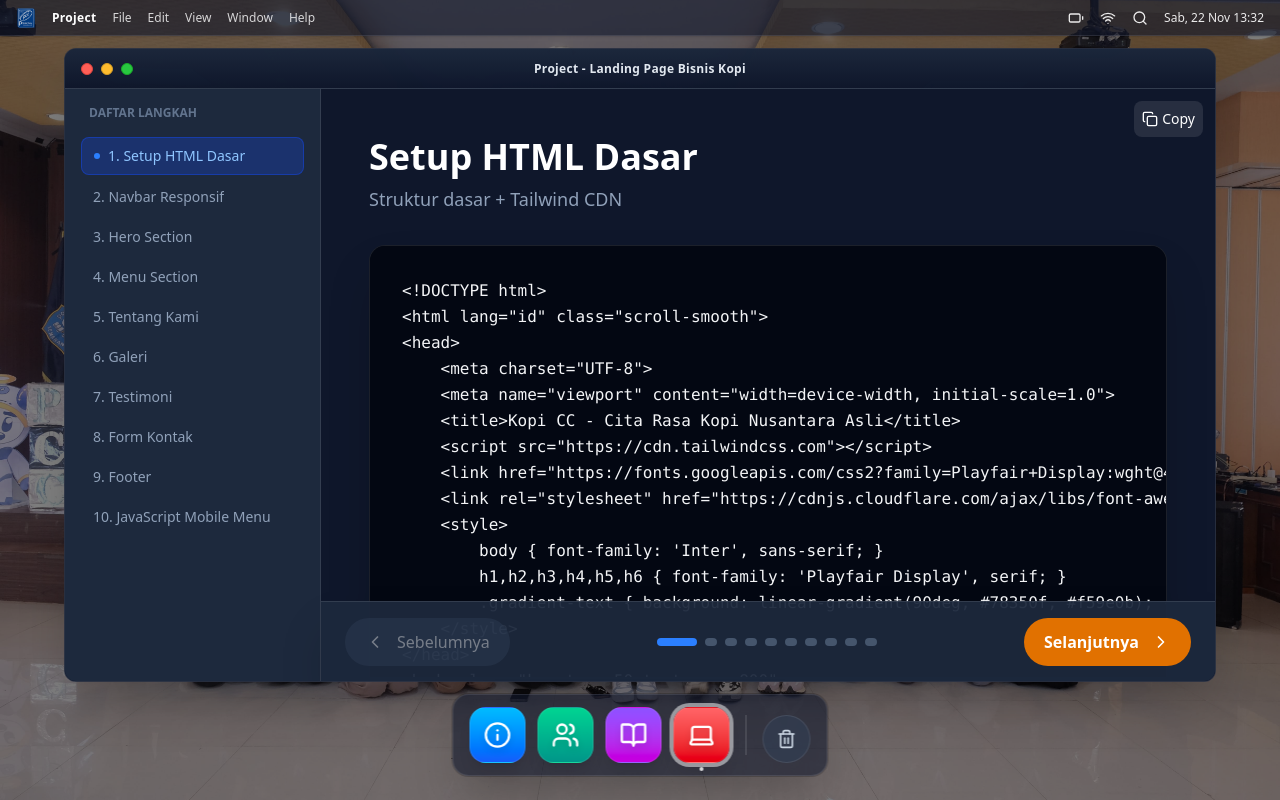
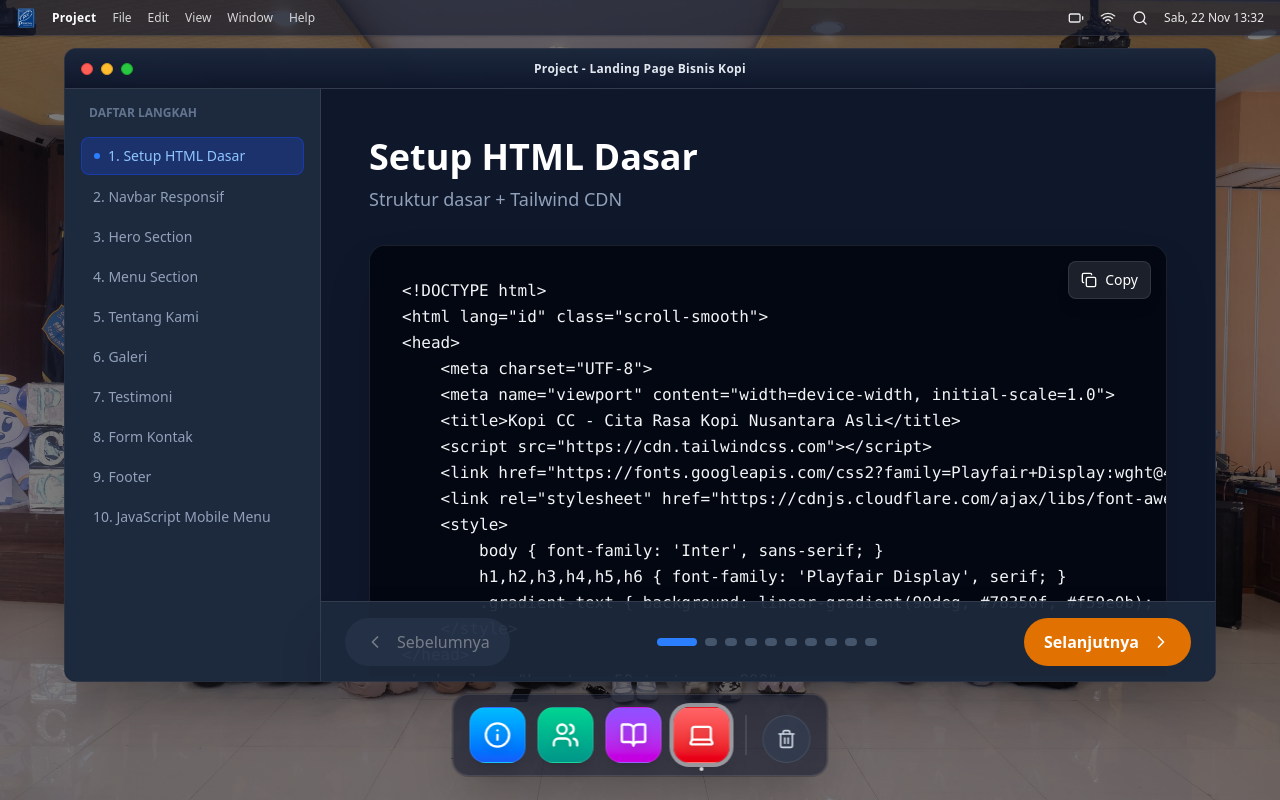
Before and after one commit to Bhosya/Training-Basic-Software, a React (Vite) app: page / in a window 1280 px wide. Both pictures are taken after a click on the button "project". Built offline with nearby package versions, Linux system fonts and the light colour scheme.

Commit message:
fix copy button

```diff
--- a/src/App.jsx
+++ b/src/App.jsx
@@ -2587,11 +2587,10 @@ const ProjectApp = () => {
         ))}
       </div>
 
-      <div className="flex-1 flex flex-col min-w-0 relative">
+      <div className="flex-1 flex flex-col min-w-0">
         <div className="flex-1 mb-1 overflow-y-auto overflow-x-visible md:overflow-x-auto p-2 md:p-8 lg:p-12 pb-32">
           <div className="max-w-5xl mx-auto">
             <div className="flex items-start gap-6 mb-8">
-
               <div>
                 <h2 className="text-3xl md:text-4xl font-bold text-white mb-2">
                   {slide.title}
@@ -2599,16 +2598,24 @@ const ProjectApp = () => {
                 <p className="text-lg text-slate-400">{slide.subtitle}</p>
               </div>
             </div>
+
+            {/* Container relatif untuk posisi tombol */}
+            <div className="relative">
+              {/* Tombol Copy DIPINDAH KE SINI (di luar <pre>) */}
               <button
                 onClick={() => handleCopy(slide.code)}
-              className="absolute right-3 top-3 bg-white/10 hover:bg-white/20 text-white p-2 rounded-lg transition backdrop-blur-sm flex items-center gap-1 text-sm"
+                className="absolute right-4 top-4 z-20 bg-white/10 hover:bg-white/20 text-white px-3 py-2 rounded-lg transition backdrop-blur-sm flex items-center gap-2 text-sm font-medium shadow-lg border border-white/10"
               >
                 <Copy size={16} />
                 {copied ? "Copied!" : "Copy"}
               </button>
-            <pre className="bg-gray-950 text-gray-100 p-6 md:p-8 rounded-2xl overflow-x-auto text-sm md:text-base leading-relaxed border border-white/10 shadow-2xl">
-              <code>{slide.code}</code>
-            </pre>
+
+              {/* Pre murni untuk kode saja */}
+              <pre className="bg-gray-950 text-gray-100 p-6 md:p-8 rounded-2xl overflow-x-auto text-sm md:text-base leading-relaxed border border-white/10 shadow-2xl scrollbar-thin scrollbar-thumb-white/20">
+                <code className="block min-w-full">{slide.code}</code>
+              </pre>
+            </div>
+          </div>
         </div>
       </div>
 
@@ -2639,7 +2646,6 @@ const ProjectApp = () => {
           >
             {currentSlide === slidesData.length - 1 ? "Selesai" : "Selanjutnya"} <ChevronRight size={20} />
           </button>
-        </div>
         </div>
       </div>
   );
```
Lines whose indentation alone changed are shown as unchanged.
